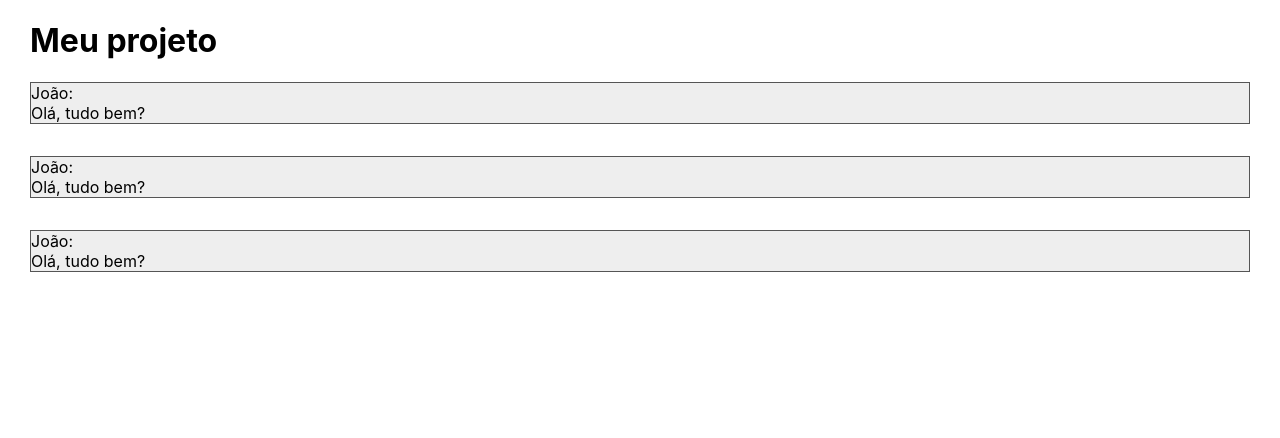
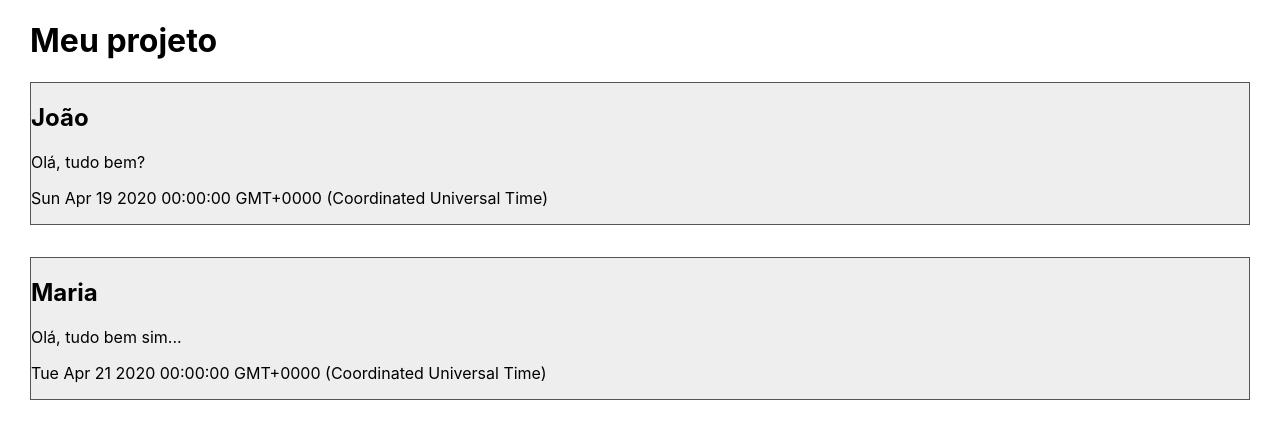
Before and after one commit to henriqueparedes/udemy-react-project, a React (Create React App) app: page / in a window 1280 px wide. Shown: the top 438 px of the page. Built offline with nearby package versions, Linux system fonts and the light colour scheme.

Commit message:
Working with props

```diff
--- a/src/App.js
+++ b/src/App.js
@@ -6,9 +6,13 @@ function App() {
   return (
     <div className="App">
       <h1>Meu projeto</h1>
-      <Comment/>
-      <Comment/>
-      <Comment/>
+      <Comment name="João" email="joao@mail.com" date={new Date(2020, 3, 19)}>
+        Olá, tudo bem?
+      </Comment>
+
+      <Comment name="Maria" email="maria@mail.com" date={new Date(2020, 3, 21)}>
+        Olá, tudo bem sim...
+      </Comment>
     </div>
   );
 }
--- a/src/components/comment.js
+++ b/src/components/comment.js
@@ -1,10 +1,12 @@
 import React from 'react';
-import '../css/comment.css'
+import '../css/comment.css';
 
-const Comment = () => (
+const Comment = (props) => (
     <div className="Comment">
-        <div>João:</div>
-        <div>Olá, tudo bem?</div>
+        <h2>{props.name}</h2>
+        <p>{props.mail}</p>
+        <p>{props.children}</p>
+        <p>{props.date.toString()}</p>
     </div>
 );
 
```
